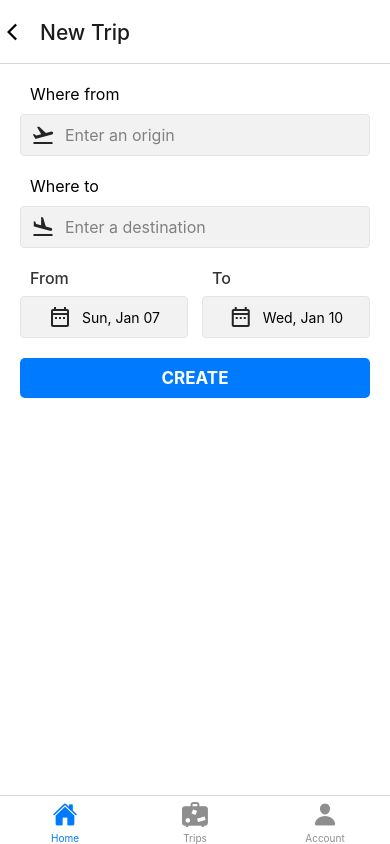
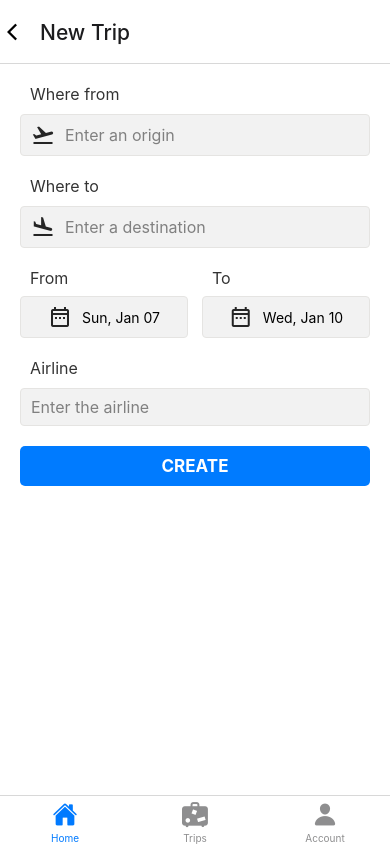
Before and after one commit to mrjlancaster/travel-budget-app, a React Native app: screen /NewTrip in a window 390 px wide. Built offline with nearby package versions, Linux system fonts and the light colour scheme.

Commit message:
refactor

```diff
--- a/src/app/store.ts
+++ b/src/app/store.ts
@@ -1,10 +1,12 @@
-import { configureStore } from "@reduxjs/toolkit";
+import { configureStore, ThunkAction, Action } from "@reduxjs/toolkit";
 import authReducer from "../features/authSlice";
+import tripsReducer from "../features/tripsSlice";
 import { api } from "../services";
 
 export const store = configureStore({
 	reducer: {
 		auth: authReducer,
+		trips: tripsReducer,
 		[api.reducerPath]: api.reducer,
 	},
 	middleware: (getDefaultMiddleware) =>
@@ -15,3 +17,10 @@ export const store = configureStore({
 export type RootState = ReturnType<typeof store.getState>;
 // Inferred type: {posts: PostsState, comments: CommentsState, users: UsersState}
 export type AppDispatch = typeof store.dispatch;
+
+export type AppThunk<ReturnType = void> = ThunkAction<
+	ReturnType,
+	RootState,
+	unknown,
+	Action<string>
+>;
--- a/src/features/authSlice.ts
+++ b/src/features/authSlice.ts
@@ -8,6 +8,11 @@ async function saveToken(key: string, value: string) {
 
 async function removeItem(key: string) {
 	await AsyncStorage.removeItem(key);
+}
+
+interface AuthState {
+	user: null | object;
+	isAuthenticated: boolean;
 }
 
 const initialState = {
@@ -52,10 +57,10 @@ const authSlice = createSlice({
 export const { setCredentials, logout, initializeFromToken } =
 	authSlice.actions;
 
-export const selectUser = (state) => {
+export const selectUser = (state: AuthState) => {
 	return {
-		user: state.auth.user,
-		isAuthenticated: state.auth.isAuthenticated,
+		user: state.user,
+		isAuthenticated: state.isAuthenticated,
 	};
 };
 
--- a/src/navigation/HomeStack.tsx
+++ b/src/navigation/HomeStack.tsx
@@ -4,10 +4,11 @@ import HomeScreen from "../screens/home/HomeScreen";
 import TripDetailScreen from "../screens/tripDetails/TripDetailScreen";
 import { HomeStackParamList } from "./types";
 import CreateTripScreen from "../screens/createTrip/CreateTripScreen";
-import DatePickerModal from "../screens/createTrip/DatepickerModal";
+// import DatePickerModal from "../screens/createTrip/DatepickerModal";
 import CustomHeaderBackButton from "../components/CustomBackButton";
 import SearchModal from "../components/searchModal/SearchModal";
 import CustomHeader from "../screens/tripDetails/CustomHeader";
+import DatepickerModal from "../components/modals/DatepickerModal";
 
 const Stack = createNativeStackNavigator<HomeStackParamList>();
 
@@ -60,7 +61,7 @@ const HomeStack = () => {
 				/>
 				<Stack.Screen
 					name="DatePickerModal"
-					component={DatePickerModal}
+					component={DatepickerModal}
 					options={{ headerTitle: "Choose Dates" }}
 				/>
 			</Stack.Group>
--- a/src/screens/createTrip/CreateTripScreen.tsx
+++ b/src/screens/createTrip/CreateTripScreen.tsx
@@ -1,21 +1,16 @@
 import React, { useState } from "react";
-import {
-	SafeAreaView,
-	Text,
-	View,
-	ScrollView,
-	TextInput,
-	Pressable,
-} from "react-native";
+import { SafeAreaView, View, ScrollView } from "react-native";
 import { styles } from "./styles";
 import { Button, Input } from "@rneui/themed";
 import TopNavigation from "../../components/TopNavigation";
 import { Icon } from "@rneui/themed";
 import { HomeStackProps } from "../../navigation/types";
 import moment from "moment";
-import InputGroupContainer from "./form/InputGroupContainer";
+import InputGroupContainer from "./form/InputGroup";
 import CustomButton from "../../components/buttons/CustomButton";
-import DateButton from "./form/DateButton";
+import DateButton from "./form/DateButtonGroup";
+import { useAppSelector } from "../../hooks";
+import { addNewTrip, selectNewTripDraft } from "../../features/tripsSlice";
 
 const PlaneTakeoffIcon = () => (
 	<Icon name="airplane-takeoff" type="material-community" />
@@ -27,6 +22,9 @@ const PlaneLandingIcon = () => (
 
 const CreateTripScreen = ({ navigation }: HomeStackProps) => {
 	const [isLoading, setIsLoading] = useState(false);
+	const newTripDraft = useAppSelector(selectNewTripDraft);
+	console.log("Draft =>", newTripDraft);
+	const [lastEdited, setLastEdited] = useState(null);
 	const [state, setState] = useState({
 		origin: "",
 		destination: "",
@@ -34,8 +32,6 @@ const CreateTripScreen = ({ navigation }: HomeStackProps) => {
 		returnDate: moment().add(3, "days").format("ddd, MMM DD"),
 		airline: "",
 	});
-
-	const goBack = () => navigation.pop();
 
 	const clearInputs = () => {
 		setState({
@@ -45,6 +41,16 @@ const CreateTripScreen = ({ navigation }: HomeStackProps) => {
 			returnDate: moment().format("ddd, MM DD"),
 			airline: "",
 		});
+	};
+
+	const handleBlur = (e) => {
+		console.error(lastEdited);
+		// dispatch(addNewTrip({type: }))
+	};
+
+	const handleChange = (text, name) => {
+		setState({ ...state, [name]: text });
+		setLastEdited(name);
 	};
 
 	const handleSubmit = async () => {
@@ -61,33 +67,52 @@ const CreateTripScreen = ({ navigation }: HomeStackProps) => {
 		<SafeAreaView style={{ flex: 1, backgroundColor: "#fff" }}>
 			<ScrollView style={styles.container}>
 				<InputGroupContainer
+					name="origin"
 					label="Where from"
 					value={state.origin}
 					placeholder="Enter an origin"
-					onchange={(text: string) => setState({ ...state, origin: text })}
+					handleEndEditing={handleBlur}
+					onchange={handleChange}
 				>
 					<PlaneTakeoffIcon />
 				</InputGroupContainer>
 
 				<InputGroupContainer
+					name="destination"
 					label="Where to"
 					value={state.destination}
 					placeholder="Enter a destination"
-					onchange={(text: string) =>
-						setState({ ...state, destination: text })
-					}
+					handleEndEditing={handleBlur}
+					onchange={handleChange}
 				>
 					<PlaneLandingIcon />
 				</InputGroupContainer>
 
 				<View style={styles.inputGroup}>
-					{/* <Text style={styles.label}>Select dates</Text> */}
-
 					<View style={styles.dateInputWrapper}>
-						<DateButton label="From" title={state.departureDate} />
-						<DateButton label="To" title={state.returnDate} />
+						<DateButton
+							label="From"
+							title={state.departureDate}
+							type="departure"
+						/>
+						<DateButton
+							label="To"
+							title={state.returnDate}
+							type="return"
+						/>
 					</View>
 				</View>
+
+				<InputGroupContainer
+					name="airline"
+					label="Airline"
+					value={state.airline}
+					placeholder="Enter the airline"
+					handleEndEditing={handleBlur}
+					onchange={handleChange}
+				>
+					{/* <PlaneLandingIcon /> */}
+				</InputGroupContainer>
 
 				<View style={styles.submitButtonWrapper}>
 					<CustomButton onPress={handleSubmit} title="Create" />
--- a/src/screens/createTrip/form/DateButton.tsx
+++ /dev/null
@@ -1,67 +0,0 @@
-import { View, Text, Pressable, StyleSheet } from "react-native";
-import React from "react";
-import { Icon } from "@rneui/themed";
-import { useNavigation } from "@react-navigation/native";
-
-const CalendarIcon = () => (
-	<Icon name="calendar-range-outline" type="material-community" />
-);
-
-type Props = {
-	label: string;
-	title: string;
-};
-
-const DateButton = ({ label, title }: Props) => {
-	const navigation = useNavigation();
-
-	return (
-		<View style={styles.group}>
-			<Text style={styles.label}>{label}</Text>
-			<Pressable
-				onPress={() => navigation.navigate("DatePickerModal")}
-				style={({ pressed }) => [
-					styles.button,
-					pressed && { opacity: 0.8 },
-				]}
-			>
-				<CalendarIcon />
-				<Text>{title}</Text>
-			</Pressable>
-		</View>
-	);
-};
-
-const styles = StyleSheet.create({
-	group: {
-		justifyContent: "center",
-		width: "48%",
-		gap: 8,
-	},
-	label: {
-		fontWeight: "500",
-		opacity: 0.8,
-		fontSize: 16,
-		left: 10,
-	},
-	button: {
-		width: "100%",
-		borderWidth: 1,
-		// borderColor: '#d3d3d3',
-		borderColor: "#E5E4E2",
-		paddingHorizontal: 10,
-		backgroundColor: "#F2F2F2",
-		paddingVertical: 8,
-		// width: "48%",
-		alignItems: "center",
-		justifyContent: "center",
-		gap: 10,
-		flexDirection: "row",
-		borderRadius: 4,
-	},
-	// label: {
-	// 	fontSize: 16,
-	// },
-});
-
-export default DateButton;
--- a/src/screens/createTrip/form/InputGroupContainer.tsx
+++ /dev/null
@@ -1,63 +0,0 @@
-import { View, Text, StyleSheet, TextInput } from "react-native";
-import React, { PropsWithChildren } from "react";
-
-type Props = PropsWithChildren<{
-	label: string;
-	value: string;
-	placeholder: string;
-	onchange: (text: string) => void;
-}>;
-
-const InputGroup = ({
-	label,
-	value,
-	placeholder,
-	onchange,
-	children,
-}: Props) => {
-	return (
-		<View style={styles.inputGroup}>
-			<Text style={styles.label}>{label}</Text>
-			<View style={styles.inputWrapper}>
-				{children}
-				<TextInput
-					style={styles.input}
-					placeholderTextColor="gray"
-					placeholder={placeholder}
-					value={value}
-					onChangeText={onchange}
-				/>
-			</View>
-		</View>
-	);
-};
-
-const styles = StyleSheet.create({
-	label: {
-		fontSize: 16,
-		left: 10,
-	},
-	inputGroup: {
-		gap: 10,
-		marginTop: 20,
-	},
-
-	inputWrapper: {
-		fontSize: 16,
-		borderWidth: 1,
-		// borderColor: '#d3d3d3',
-		borderColor: "#E5E4E2",
-		paddingHorizontal: 10,
-		backgroundColor: "#F2F2F2",
-		paddingVertical: 8,
-		borderRadius: 4,
-		flexDirection: "row",
-		gap: 10,
-		// marginTop: 20,
-	},
-	input: {
-		fontSize: 16,
-	},
-});
-
-export default InputGroup;
```
